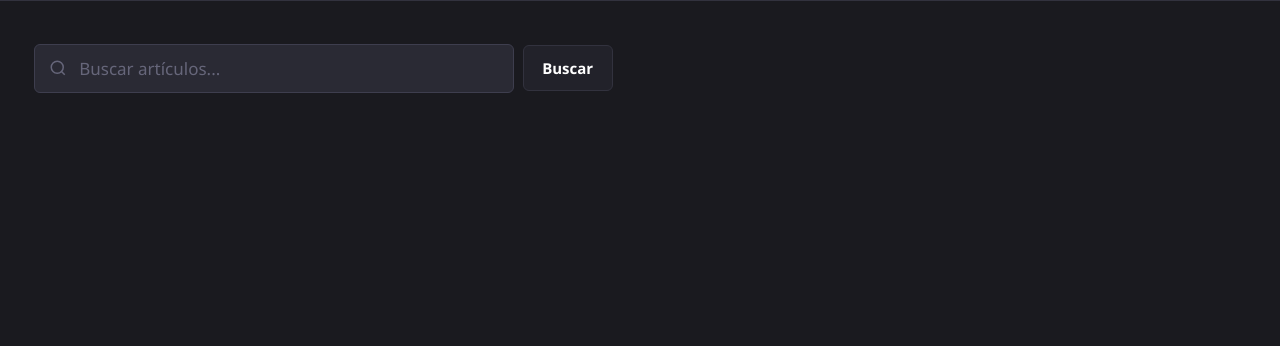
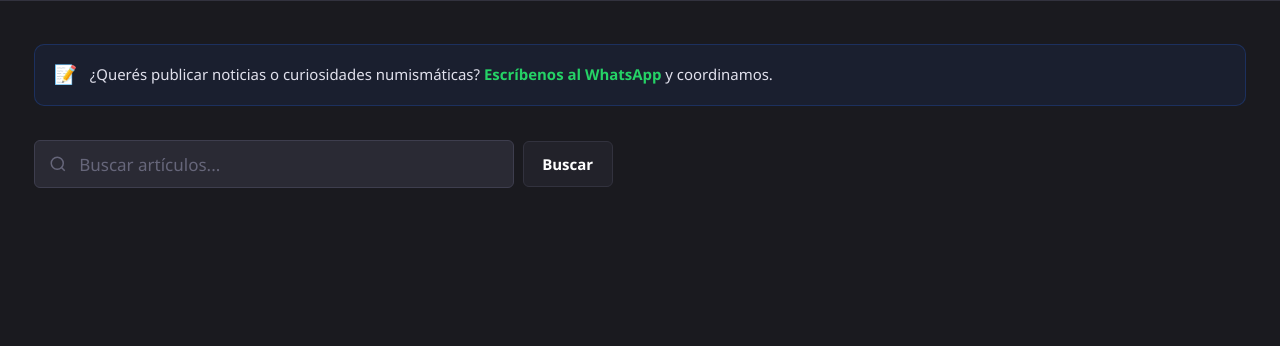
Before and after one commit to angelops1998/numisbol, a Python web app: template app/templates/blog/index.html in a window 1280 px wide. Shown: the part 201-547 px from the top of the page. Run offline with Jinja, Linux system fonts and the light colour scheme; the template is opened without the code that fills it, so the values that code supplies are empty.

Commit message:
Agregar aviso de WhatsApp en blog para solicitar publicaciones

```diff
--- a/app/templates/blog/index.html
+++ b/app/templates/blog/index.html
@@ -27,6 +27,19 @@
     </div>
 
     <div class="container">
+
+        <!-- ── Aviso publicación ─────────────────────────── -->
+        <div style="display:flex;align-items:center;gap:.75rem;background:rgba(37,99,235,.08);border:1px solid rgba(37,99,235,.25);border-radius:10px;padding:.85rem 1.1rem;margin-bottom:1.25rem;flex-wrap:wrap">
+            <span style="font-size:1.1rem">📝</span>
+            <span style="font-size:.88rem;color:var(--text-secondary);flex:1;min-width:200px">
+                ¿Querés publicar noticias o curiosidades numismáticas?
+                <a href="https://wa.me/59167655842" target="_blank" rel="noopener"
+                   style="color:#25d366;font-weight:600;white-space:nowrap">
+                    Escríbenos al WhatsApp
+                </a>
+                y coordinamos.
+            </span>
+        </div>
 
         <!-- ── Buscador y filtros ─────────────────────────── -->
         <div class="blog-filters">
```
Also changed, not shown: .claude/settings.local.json.
